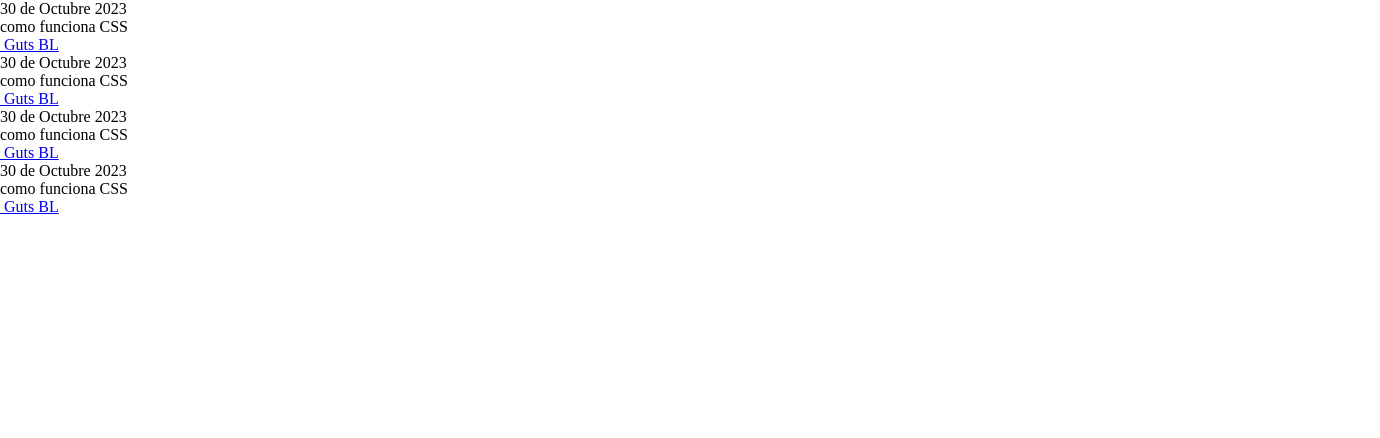
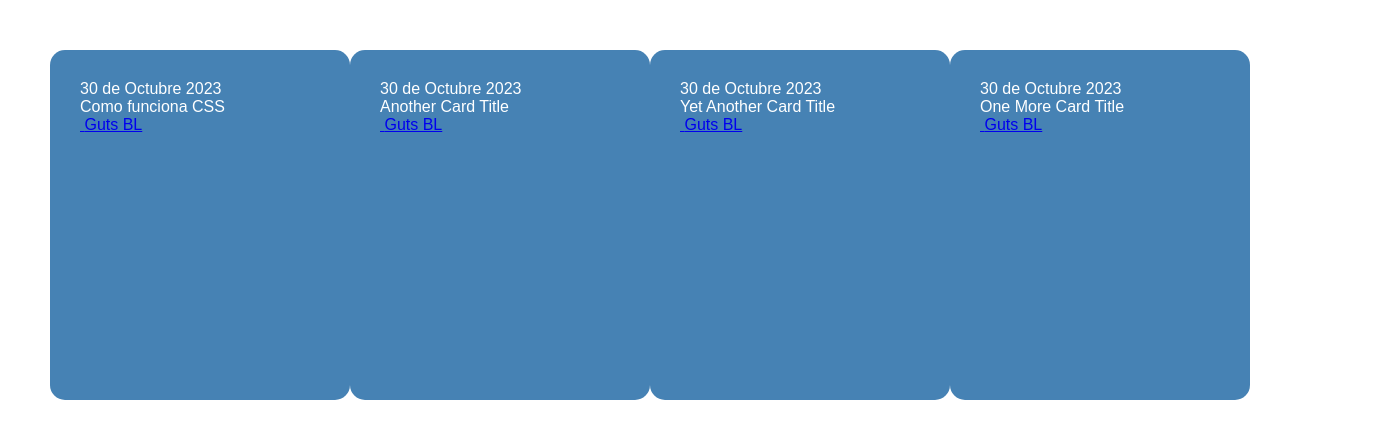
Before and after one commit to JSRETS90/Tarjetas-Animadas, a plain HTML site: page index.html in a window 1280 px wide. Shown: the whole page, 1380 px wide, since content can reach past the window. Drawn offline with Linux system fonts and the light colour scheme.

Commit message:
dentro-de-cajas01

```diff
--- a/estilos-t.css
+++ b/estilos-t.css
@@ -1,6 +1,27 @@
-*{
+body{
     margin: 0;
-    padding: 0
-    ;
+    padding: 0;
     box-sizing: border-box;
+    font-family: Arial, Helvetica, sans-serif;
 }
+
+.cards{
+    display: flex;
+    width: 100%;
+    padding: 50px;
+}
+
+.cards .card{
+    background: steelblue;
+    color: white;
+    width: 300px;
+    height: 350px;
+    border-radius: 15px;
+    padding: 30px;
+    box-sizing: border-box;
+    position: relative;
+    display: flex;
+    flex-direction: column;
+
+    transition: all 0.3s ease;
+}
--- a/index.html
+++ b/index.html
@@ -11,8 +11,7 @@
         <div class="card">
             <div class="header">
                 <div class="date">30 de Octubre 2023</div>
-                <div class="title">como funciona CSS</div>
-            </div>
+                <div class="title">Como funciona CSS</div>
             </div>
 
             <div class="footer">
@@ -25,46 +24,11 @@
             </div>
         </div>
 
-<!--card number 2  -->
+        <!-- Card number 2 -->
         <div class="card">
             <div class="header">
                 <div class="date">30 de Octubre 2023</div>
-            <div class="title">como funciona CSS</div>
-        </div>
-    </div>
-
-    <div class="footer">
-        <div class="autor">
-            <a href="#">
-                <img src="" alt="">
-                <span>Guts BL</span>
-            </a>
-        </div>
-    </div>
-
-<!-- card number 3 -->
-    <div class="card">
-        <div class="header">
-            <div class="date">30 de Octubre 2023</div>
-            <div class="title">como funciona CSS</div>
-        </div>
-    </div>
-
-    <div class="footer">
-        <div class="autor">
-            <a href="#">
-                <img src="" alt="">
-                <span>Guts BL</span>
-            </a>
-        </div>
-    </div>
-
-<!-- card number 4 -->
-    <div class="card">
-        <div class="header">
-            <div class="date">30 de Octubre 2023</div>
-            <div class="title">como funciona CSS</div>
-        </div>
+                <div class="title">Another Card Title</div>
             </div>
 
             <div class="footer">
@@ -76,5 +40,40 @@
                 </div>
             </div>
         </div>
+
+        <!-- Card number 3 -->
+        <div class="card">
+            <div class "header">
+                <div class="date">30 de Octubre 2023</div>
+                <div class="title">Yet Another Card Title</div>
+            </div>
+
+            <div class="footer">
+                <div class="autor">
+                    <a href="#">
+                        <img src="" alt="">
+                        <span>Guts BL</span>
+                    </a>
+                </div>
+            </div>
+        </div>
+
+        <!-- Card number 4 -->
+        <div class="card">
+            <div class="header">
+                <div class="date">30 de Octubre 2023</div>
+                <div class="title">One More Card Title</div>
+            </div>
+
+            <div class="footer">
+                <div class="autor">
+                    <a href="#">
+                        <img src="" alt="">
+                        <span>Guts BL</span>
+                    </a>
+                </div>
+            </div>
+        </div>
+    </div>
 </body>
 </html>
```
Lines whose indentation alone changed are shown as unchanged.
